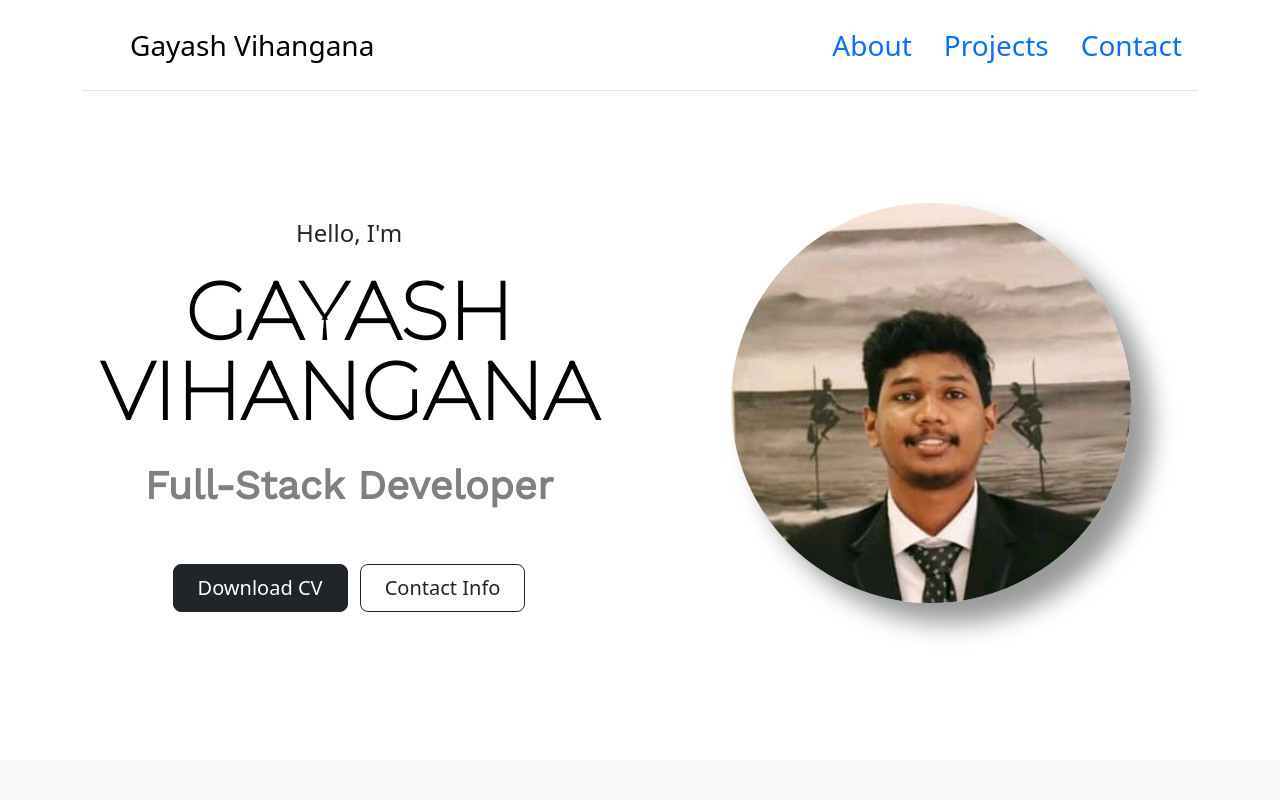
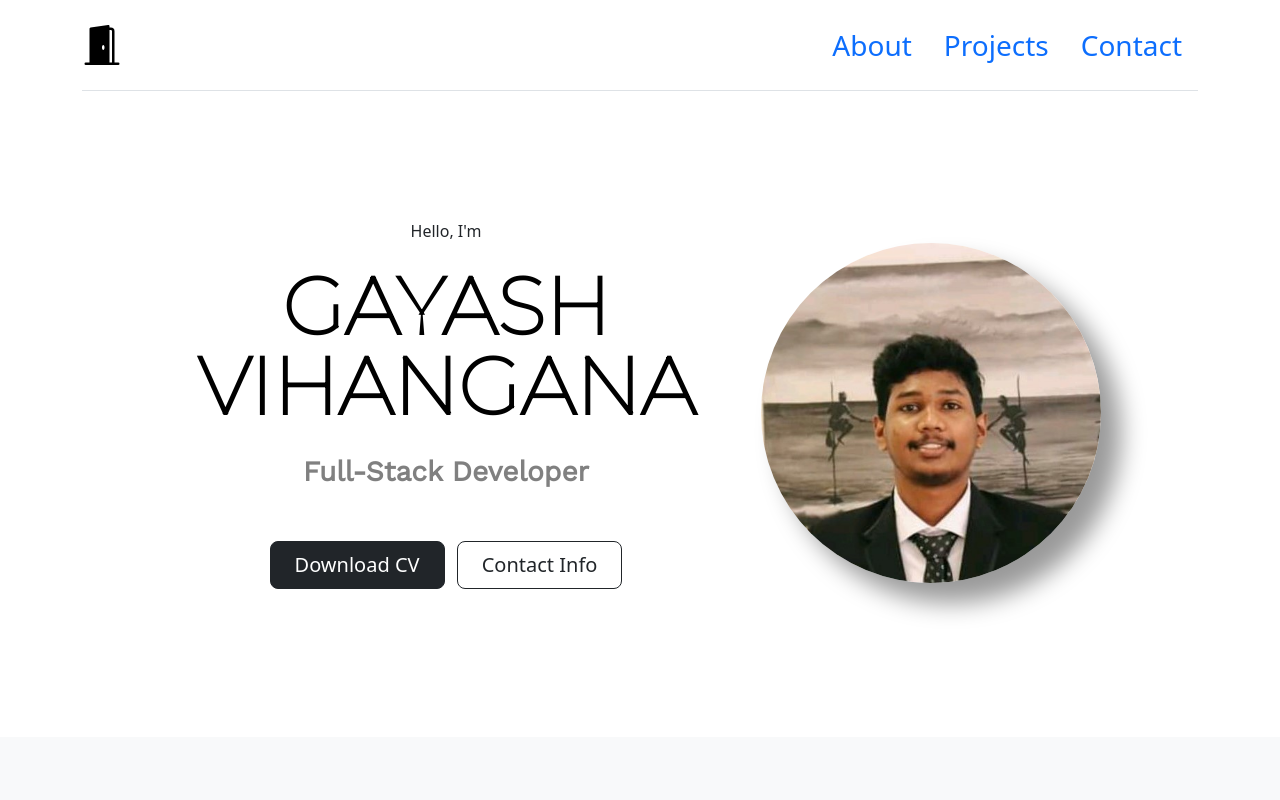
Before and after one commit to gayashvihangana/my-portfolio, a plain HTML site: page index.html in a window 1280 px wide. Shown: the top 800 px of the page. Drawn offline with nearby package versions, Linux system fonts and the light colour scheme.

Commit message:
add new branch and modify responsible layout

```diff
--- a/index.html
+++ b/index.html
@@ -20,13 +20,22 @@
           class="d-flex flex-wrap justify-content-center py-3 mb-4 border-bottom"
         >
           <a
-            href="/"
+            href="#"
             class="d-flex align-items-center mb-3 mb-md-0 me-md-auto link-body-emphasis text-decoration-none"
           >
-            <svg class="bi me-2" width="40" height="32">
-              <use xlink:href="#bootstrap"></use>
+            <svg
+              xmlns="http://www.w3.org/2000/svg"
+              width="40"
+              height="40"
+              fill="currentColor"
+              class="bi bi-door-open-fill"
+              viewBox="0 0 16 16"
+            >
+              <path
+                d="M1.5 15a.5.5 0 0 0 0 1h13a.5.5 0 0 0 0-1H13V2.5A1.5 1.5 0 0 0 11.5 1H11V.5a.5.5 0 0 0-.57-.495l-7 1A.5.5 0 0 0 3 1.5V15zM11 2h.5a.5.5 0 0 1 .5.5V15h-1zm-2.5 8c-.276 0-.5-.448-.5-1s.224-1 .5-1 .5.448.5 1-.224 1-.5 1"
+              />
             </svg>
-            <span class="fs-3">Gayash Vihangana</span>
+            <!-- <span class="fs-3">Gayash Vihangana</span> -->
           </a>
 
           <ul class="nav nav-pills">
@@ -48,24 +57,26 @@
     </div>
 
     <div id="about" class="hero container">
-      <div class="row flex-lg-row-reverse align-items-center g-5 py-5">
-        <div class="container col-10 col-sm-8 col-lg-6">
+      <div class="row flex-lg-row-reverse g-5 py-5 justify-content-center">
+        <div class="col-xs-8 col-sm-6 col-md-5 col-lg-4">
           <img
             src="./assets/profile.jpg"
-            class="profile-img d-block mx-lg-auto img-fluid mt-4"
+            class="profile-img mx-lg-auto img-fluid mt-4"
             alt="Bootstrap Themes"
             width="700"
             height="500"
             loading="lazy"
           />
         </div>
-        <div class="col-lg-6">
-          <p class="h4 mb-4">Hello, I'm</p>
-          <h1 class="fw-bold text-body-emphasis lh-1 mb-3">
+        <div class="col-lg-6 text-center">
+          <p class="fs-6 mb-4">Hello, I'm</p>
+          <h1
+            class="text-center display-1 fw-bold text-body-emphasis lh-1 mb-3"
+          >
             GAYASH <br />
             VIHANGANA
           </h1>
-          <p class="job mt-4">Full-Stack Developer</p>
+          <p class="job mt-4 fs-3 fw-bold">Full-Stack Developer</p>
           <div class="mt-5 text-center">
             <a href="./assets/gayash-vihangana-cv.pdf">
               <button type="button" class="btn btn-dark btn-lg px-4 me-md-2">
--- a/style.css
+++ b/style.css
@@ -3,12 +3,12 @@
 
 h1 {
   /* text-align: center; */
-  font-size: 5rem;
+  font-size: 10vw;
   font-family: "Montserrat", sans-serif;
 }
 
 h2 {
-  font-size: 4rem;
+  /* font-size: 4rem; */
   font-family: "Montserrat", sans-serif;
 }
 
@@ -18,8 +18,7 @@ h2 {
 }
 
 .profile-img {
-  width: 400px;
-  height: 400px;
+  width: 50vw;
   border-radius: 50%;
   /* object-fit: cover; */
   box-shadow: 20px 20px 25px rgba(0, 0, 0, 0.4);
@@ -27,8 +26,8 @@ h2 {
 
 .job {
   font-family: "Work Sans", sans-serif;
-  font-size: 2.5rem;
-  font-weight: bold;
+  /* font-size: 2.5rem; */
+  /* font-weight: bold; */
   color: gray;
 }
 
```
